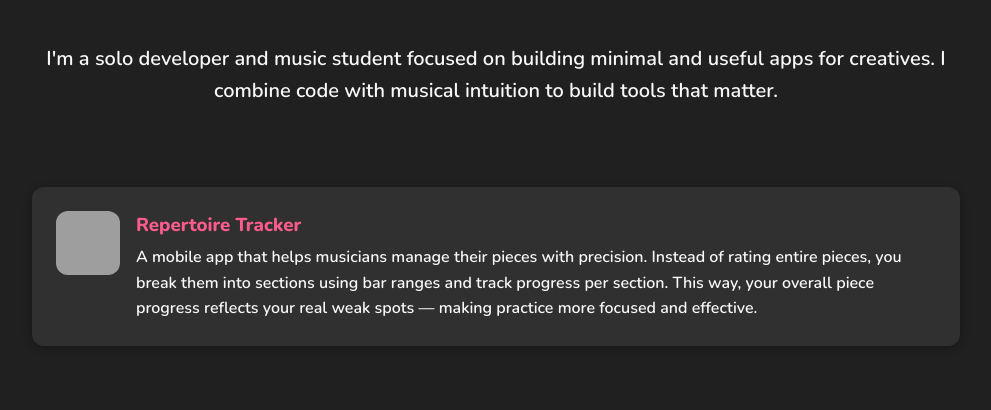
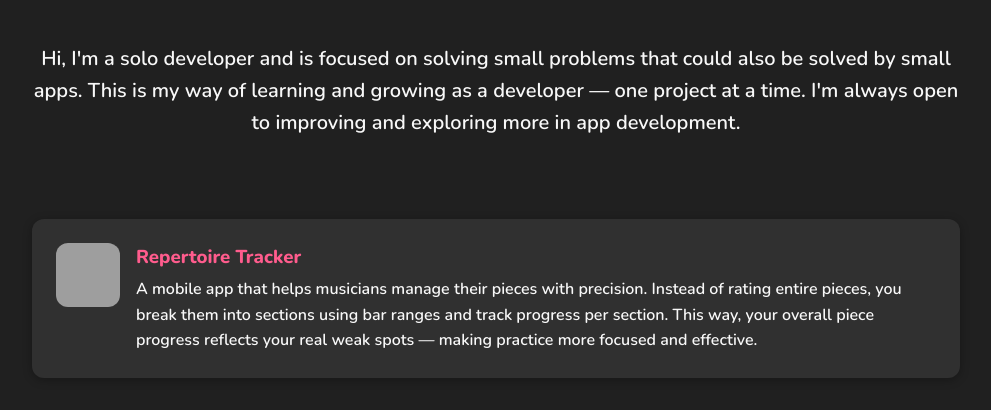
Before and after one commit to Kheijhackt/Banana_IlluKit, a Django app: template core/templates/home.html in a window 1280 px wide. Shown: the part 519-929 px from the top of the page, without its empty margins (144-1135 px from the left). Before the commit the page ends 865 px from the top, so only its background shows below. Run offline with Django 5.2, Linux system fonts and the light colour scheme; the template is opened without the code that fills it, so the values that code supplies are empty; parts of the project's set-up code (start-up, migrations or seed data) failed here and were passed over; grey boxes are pictures that could not be loaded.

Commit message:
Updated intro

```diff
--- a/core/templates/home.html
+++ b/core/templates/home.html
@@ -83,8 +83,9 @@
         <!-- 👋 Intro -->
         <div class="about-note">
             <p style="font-size: 1.25rem;">
-                I'm a solo developer and music student focused on building minimal and useful apps for creatives.
-                I combine code with musical intuition to build tools that matter.
+                Hi, I'm a solo developer and is focused on solving small problems that could also be solved by small
+                apps. This is my way of learning and growing as a developer — one project at a time. I'm always open
+                to improving and exploring more in app development.
             </p>
         </div>
 
```
